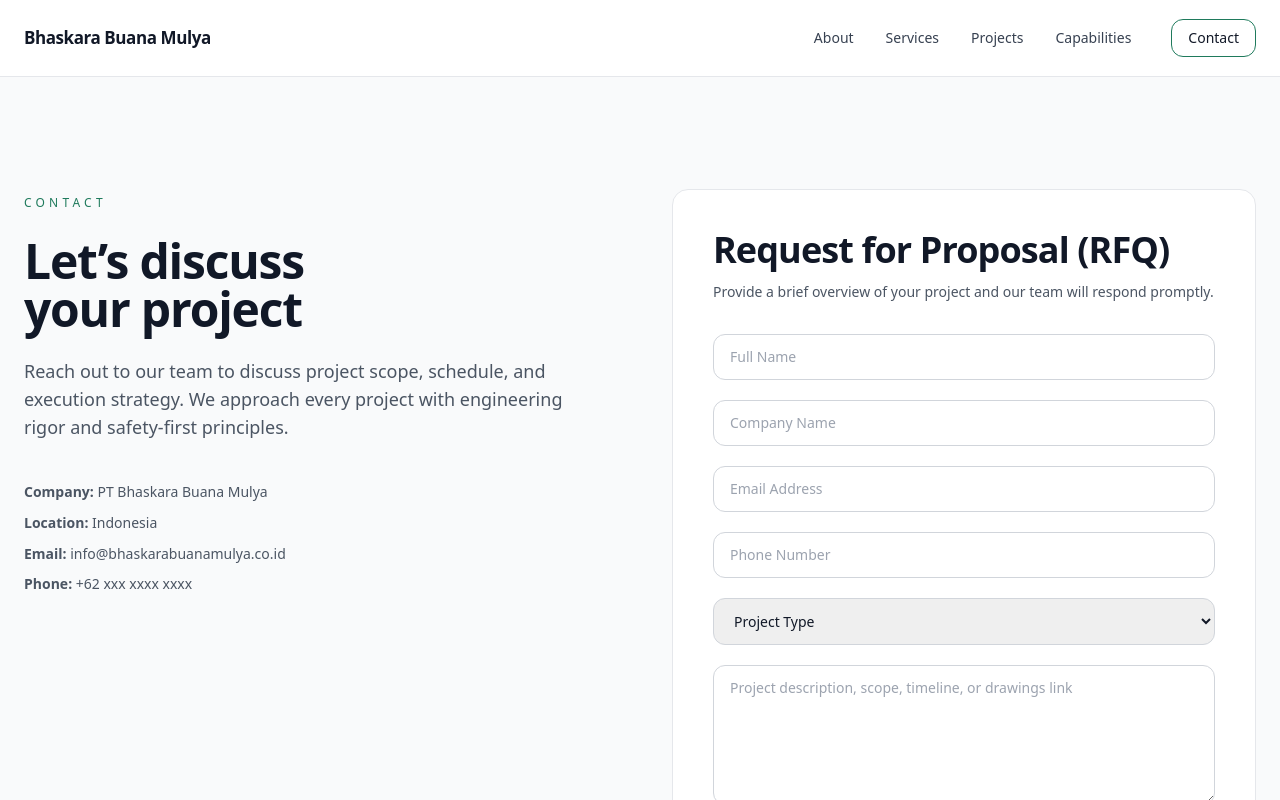
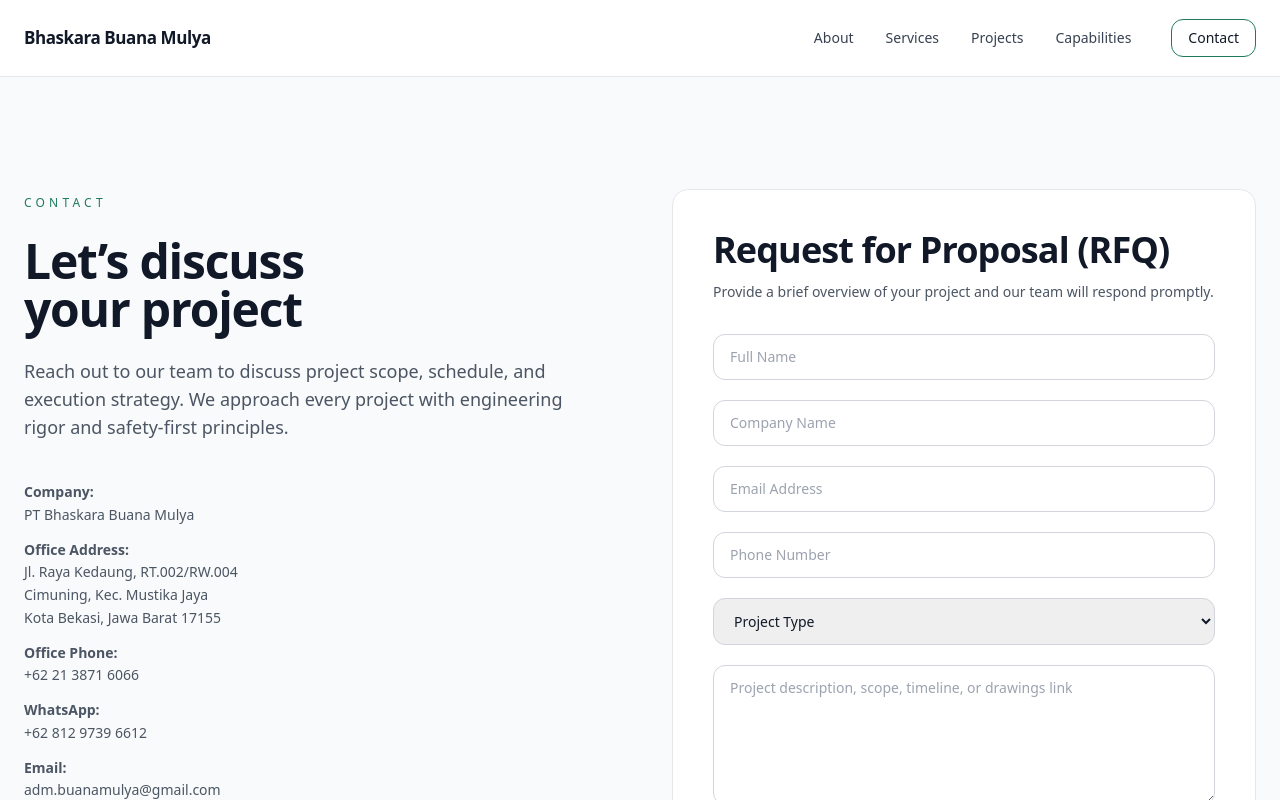
Before and after one commit to herlan-syihabudin/Bhaskara, a Next.js app: page /contact in a window 1280 px wide. Shown: the top 800 px of the page. Built offline with nearby package versions, Linux system fonts and the light colour scheme.

Commit message:
Update page.tsx

```diff
--- a/app/contact/page.tsx
+++ b/app/contact/page.tsx
@@ -19,11 +19,48 @@ export default function ContactPage() {
     engineering rigor and safety-first principles.
   </p>
 
-            <div className="mt-10 space-y-2 text-sm">
-              <p><strong>Company:</strong> PT Bhaskara Buana Mulya</p>
-              <p><strong>Location:</strong> Indonesia</p>
-              <p><strong>Email:</strong> info@bhaskarabuanamulya.co.id</p>
-              <p><strong>Phone:</strong> +62 xxx xxxx xxxx</p>
+  {/* ===== COMPANY IDENTITY ===== */}
+  <div className="mt-10 space-y-3 text-sm text-gray-700">
+    <p>
+      <strong>Company:</strong><br />
+      PT Bhaskara Buana Mulya
+    </p>
+
+    <p>
+      <strong>Office Address:</strong><br />
+      Jl. Raya Kedaung, RT.002/RW.004<br />
+      Cimuning, Kec. Mustika Jaya<br />
+      Kota Bekasi, Jawa Barat 17155
+    </p>
+
+    <p>
+      <strong>Office Phone:</strong><br />
+      <a href="tel:+622138716066" className="hover:underline">
+        +62 21 3871 6066
+      </a>
+    </p>
+
+    <p>
+      <strong>WhatsApp:</strong><br />
+      <a
+        href="https://wa.me/6281297396612?text=Halo%20PT%20Bhaskara%20Buana%20Mulya,%20saya%20ingin%20konsultasi%20proyek."
+        target="_blank"
+        rel="noopener noreferrer"
+        className="hover:underline"
+      >
+        +62 812 9739 6612
+      </a>
+    </p>
+
+    <p>
+      <strong>Email:</strong><br />
+      <a
+        href="mailto:adm.buanamulya@gmail.com"
+        className="hover:underline"
+      >
+        adm.buanamulya@gmail.com
+      </a>
+    </p>
   </div>
 </div>
 
```
Lines whose indentation alone changed are shown as unchanged.
